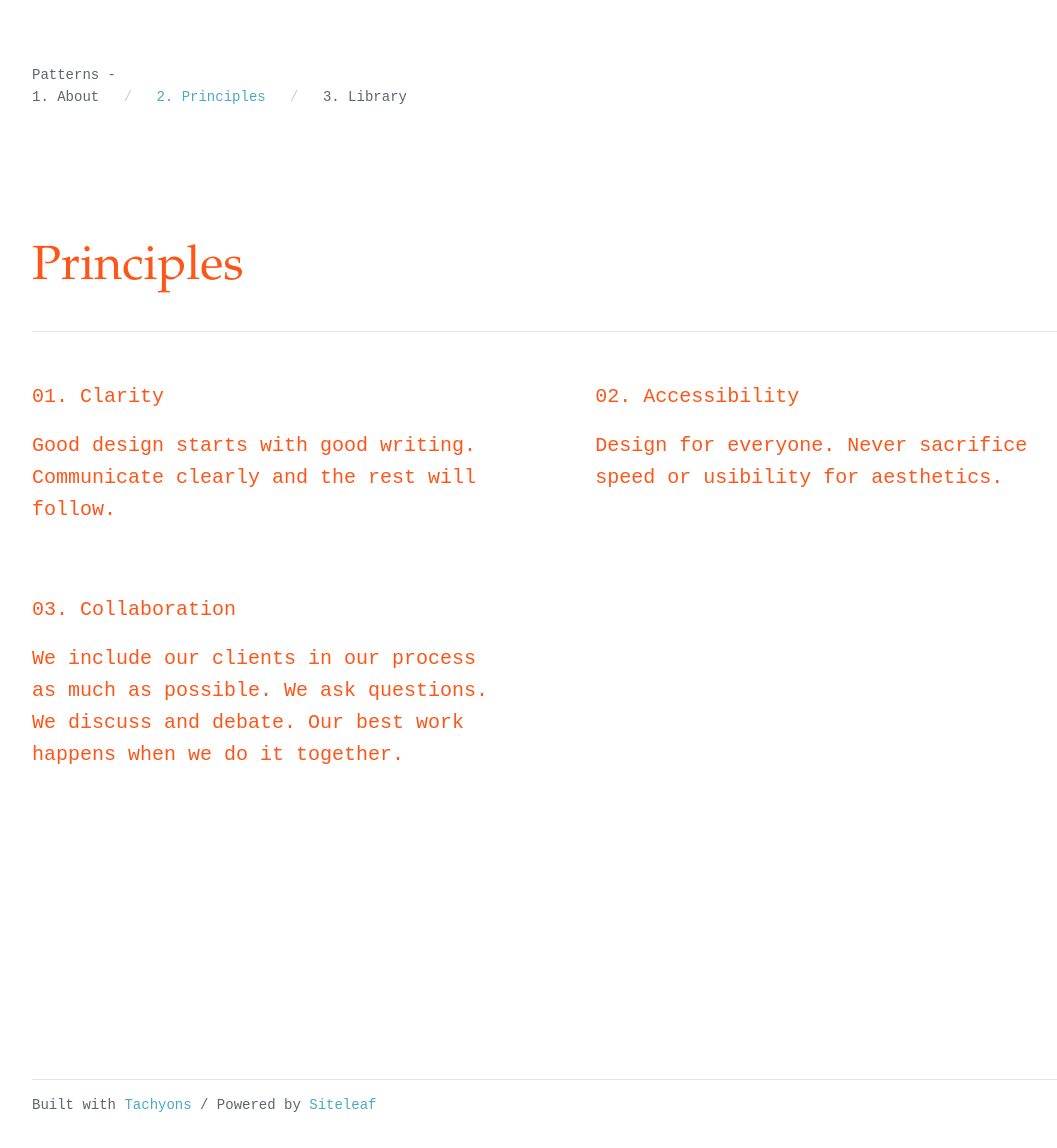
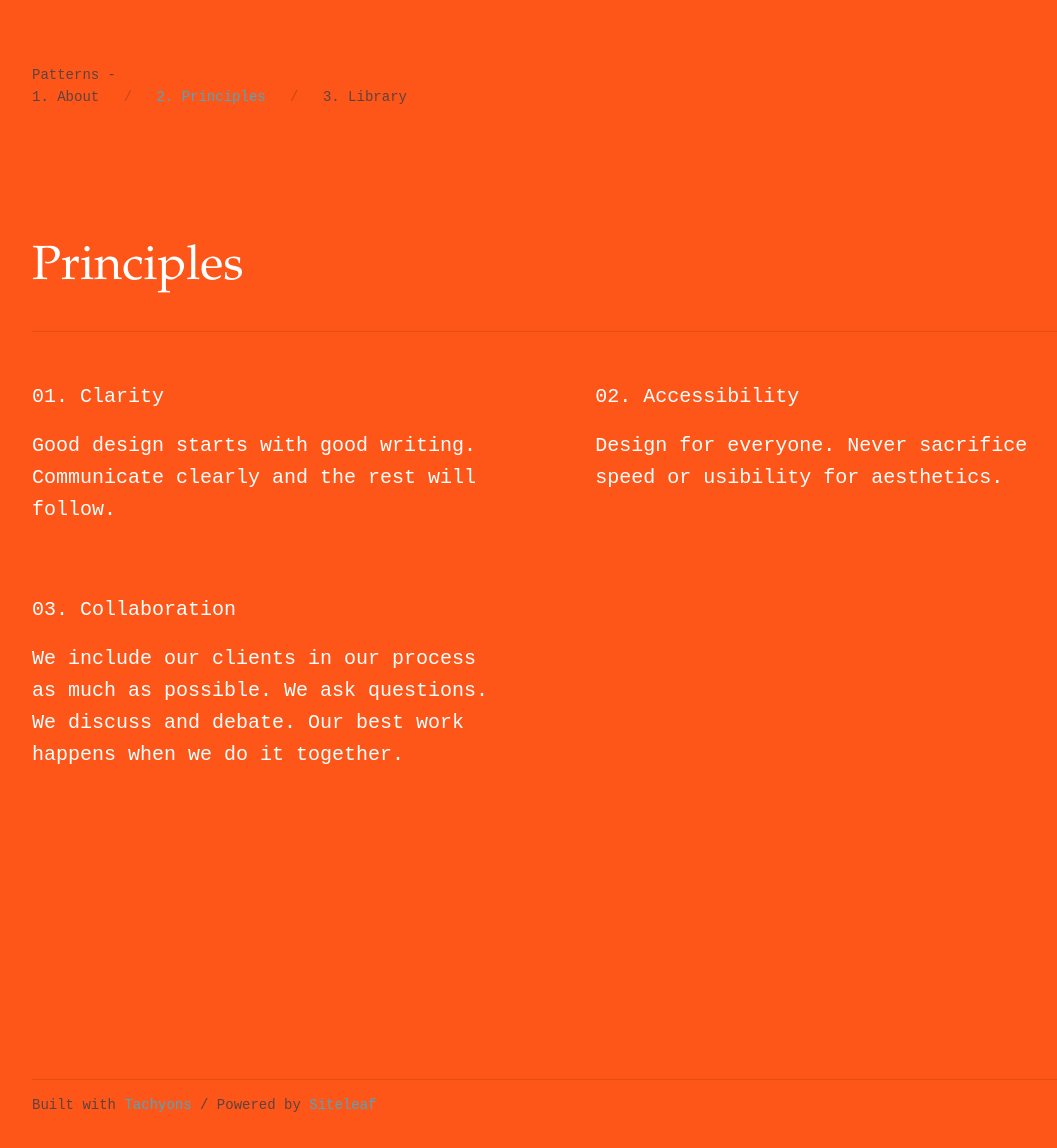
Before and after one commit to wearepatterns/wearepatterns.github.io, a Jekyll site: the page built from principles.markdown, in a window 1280 px wide. Shown: the whole page, without its empty margins (32-1089 px from the left). Built offline with Jekyll 4.4.1, drawn with Linux system fonts in a browser that asks for light colours.

Commit message:
Updated Default

```diff
--- a/_layouts/default.html
+++ b/_layouts/default.html
@@ -20,7 +20,7 @@
     </script>
 </head>
 
-<body class="whiite" style="color:#fe5619;">
+<body class="white" style="background-color:#fe5619;">
     <header class="mh3 mh4-ns mh5-l mt4 mt5-l">
         <p class="f6 lh-copy bc">
             Patterns -
```
